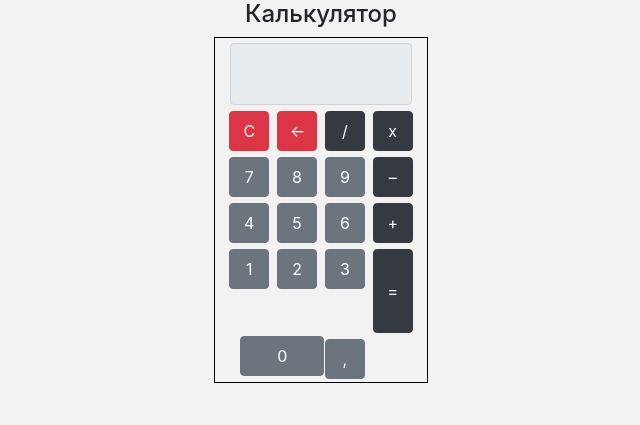
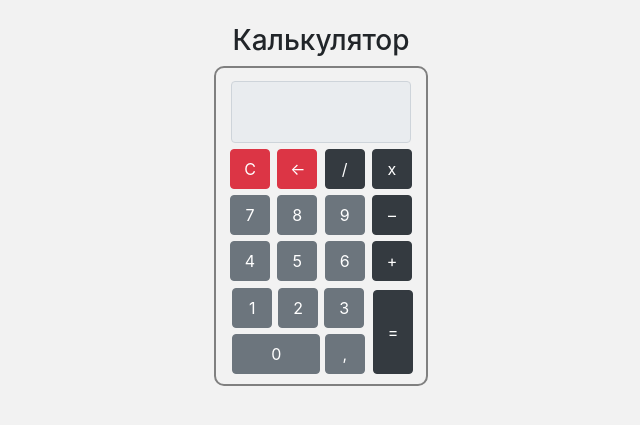
Before and after one commit to SerjTs/PHP-1, a PHP site: page / in a window 1280 px wide. Shown: the top 425 px of the page, without its empty margins (319-959 px from the left). Run offline with PHP 8.4, Linux system fonts and the light colour scheme.

Commit message:
Произведено выравнивание формы калькулятора

```diff
--- a/css/styles.css
+++ b/css/styles.css
@@ -7,9 +7,9 @@ body{
 
 
 .container {
-/*	width: 236px;*/
-/*	height: 300px;*/
-    border: 1px solid #000;
+    border: 2px solid gray;
+    border-radius: 10px;
+    padding-top: 8px;
 }
 
 textarea {
@@ -29,7 +29,7 @@ textarea {
 }
 
 .btnZero {
-    width: 84px;
+    width: 88px;
 }
 
 .col-3 {
@@ -41,3 +41,21 @@ textarea {
     margin-left: -5px;
 
 }
+
+.zpt {
+    padding: 3px 0px;
+    margin: 0px;
+}
+
+.col-2 {
+        padding: 6px 27px;
+}
+
+.col-7 {
+        padding: 6px 15px;
+}
+
+
+.col-10 {
+    margin: 4px -19px;
+}
--- a/index.php
+++ b/index.php
@@ -13,14 +13,14 @@
 
 <body>
 
-
-    <h4 class="text-center">Калькулятор</h4>
+    <br>
+    <h3 class="text-center">Калькулятор</h3>
     <form name="calc" id="calculator">
         <div class="container col-xs-6 col-sm-4 col-md-3 col-lg-2">
             <div class="form-group col-md-13">
                 <textarea disabled readonly class="form-control" id="exampleFormControlTextarea1" rows="2"></textarea>
             </div>
-            <div class="row" style="max-width: 200px;">
+            <div class="row">
                 <div class="col-3">
                     <button type="submit" class="btn btn-primary btn-danger">C</button>
                 </div>
@@ -34,7 +34,7 @@
                     <button type="submit" class="btn btn-dark">х</button>
                 </div>
             </div>
-            <div class="row" style="max-width: 200px;">
+            <div class="row">
                 <div class="col-3">
                     <button type="submit" class="btn btn-secondary">7</button>
                 </div>
@@ -48,7 +48,7 @@
                     <button type="submit" class="btn btn-dark">&ndash;</button>
                 </div>
             </div>
-            <div class="row" style="max-width: 200px;">
+            <div class="row">
                 <div class="col-3">
                     <button type="submit" class="btn btn-secondary">4</button>
                 </div>
@@ -62,30 +62,34 @@
                     <button type="submit" class="btn btn-dark">+</button>
                 </div>
             </div>
-            <div class="row" style="max-width: 200px;">
-                <div class="col-3">
+            <div class="row">
+                <div class="col-10">
+                    <div class="row">
+                        <div class="col-4">
                             <button type="submit" class="btn btn-secondary">1</button>
                         </div>
-                <div class="col-3">
+                        <div class="col-4">
                             <button type="submit" class="btn btn-secondary">2</button>
                         </div>
-                <div class="col-3">
+                        <div class="col-4">
                             <button type="submit" class="btn btn-secondary">3</button>
                         </div>
-                <div class="col-3">
-                    <button type="submit" class="btn btnEnter btn-dark">=</button>
+                    </div>
+                    <div class="row">
+                        <div class="col-7">
+                            <button type="submit" class="btn btnZero btn-secondary">0</button>
+                        </div>
+                        <div class="col-2">
+                            <button type="submit" class="btn btn-secondary zpt">,</button>
                         </div>
                     </div>
-            <div class="row align-items-start" style="max-width: 200px;">
-                <div class="clearfix"></div>
-                   <div class="col-6">
-                    <button type="submit" class="btn btnZero btn-secondary">0</button>
                 </div>
-                <div class="col-3">
-                    <button type="submit" class="btn btn-secondary">,</button>
+                <div class="col-2">
+                    <button type="submit" class="btn btnEnter btn-dark">=</button>
                 </div>
             </div>
         </div>
     </form>
+
 </body>
 </html>
```
Lines whose indentation alone changed are shown as unchanged.
